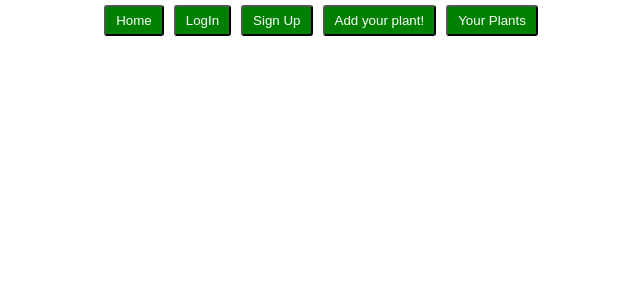
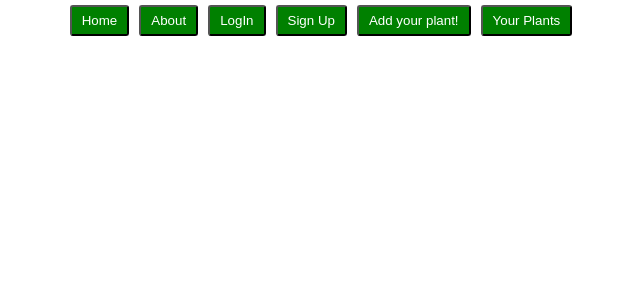
Before and after one commit to water-my-plants-1/Frontend-React, a React (Create React App) app in the folder frontend-react/: page / in a window 1280 px wide. Shown: the top 300 px of the page, without its empty margins (319-959 px from the left). Built offline with nearby package versions, Linux system fonts and the light colour scheme.

Commit message:
Saving changes for now.

```diff
--- a/frontend-react/src/App.js
+++ b/frontend-react/src/App.js
@@ -1,7 +1,7 @@
 import React, {useState} from "react";
 import { Route, Link, BrowserRouter} from "react-router-dom";
 
-
+// import Home from "./Home";
 import UserLogin from "./components/UserLogin";
 import UserSignUp from "./components/UserSignUp";
 import PlantForm from "./components/PlantForm";
@@ -36,6 +36,10 @@ function App() {
           <button>Home</button>
         </Link>
 
+        <Link to="/">
+          <button>About</button>
+        </Link>
+
        <Link to="/UserLogin">
         <button>LogIn</button>
       </Link>
@@ -54,7 +58,7 @@ function App() {
         <button>Your Plants</button>
         </Link>
 
-       {/* Route exact path="/" components={Home} /> */}
+      {/* <Route exact path="/" components={Home} /> */}
       <Route path="/UserLogin" component={UserLogin} />
       <Route path="/Register" component={UserSignUp} />
       <Route path="/PlantForm" render={props => (<PlantForm {...props} newPlant={addPlant}/>)} />
--- /dev/null
+++ b/frontend-react/src/components/Home.js
@@ -0,0 +1,15 @@
+import React from "react";
+// import axios from "axios";
+import * as yup from "yup";
+import "../index.css";
+
+
+
+const Home = () => {
+
+    return (
+
+    );
+}
+
+export default Home;
--- a/frontend-react/src/components/UserLogin.js
+++ b/frontend-react/src/components/UserLogin.js
@@ -162,6 +162,7 @@ const UserLogin = () => {
         <button type="submit" data-cy="submit" disabled={buttonDisabled}>
           Login!
         </button>
+
       </form>
     </div>
   );
```
Also changed, not shown: frontend-react/src/components/UserProfile.js (added, +12 -0 lines).
